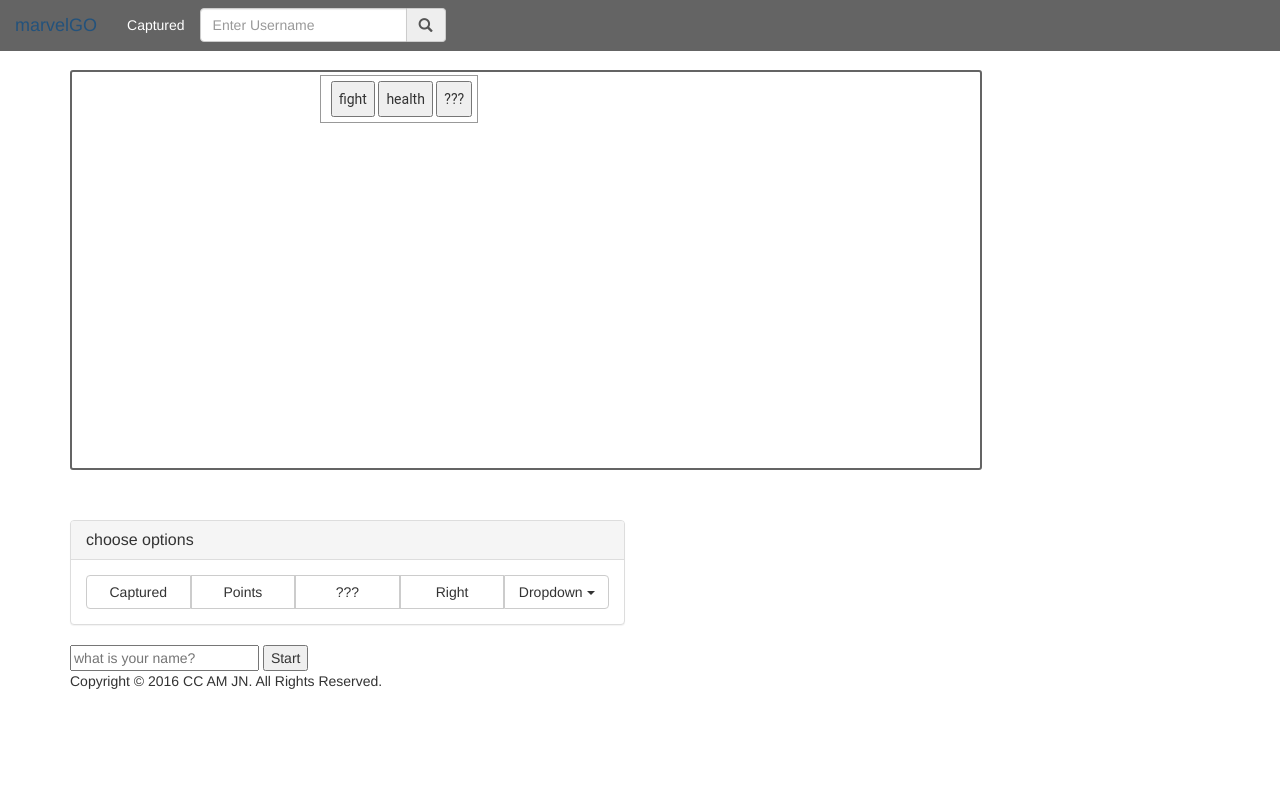
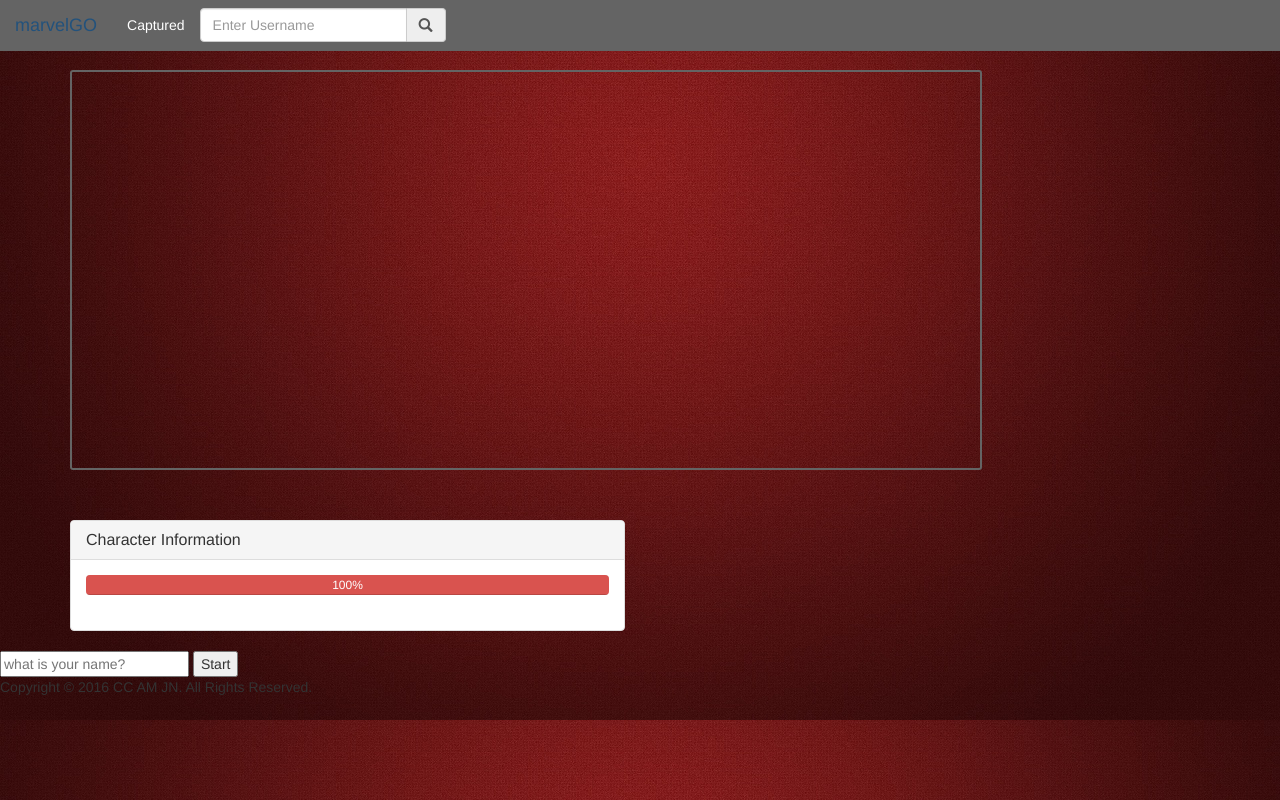
Before and after one commit to nmsb10/trends-project, a PHP site: page / in a window 1280 px wide. Run offline with PHP 8.4, Linux system fonts and the light colour scheme; some libraries are stand-ins or nearby versions; some web fonts are replaced.

Commit message:
updated index.html

```diff
--- a/assets/css/index.css
+++ b/assets/css/index.css
@@ -1,3 +1,9 @@
+body{
+
+    background-image: url("../../texture_background_shadow_spot_lights_50476_1280x720 copy.jpg");
+    background-repeat: cover;
+}
+
  .navbar-grey{
     background-color: rgb(100, 100, 100);
     color: rgb(255,255,255);
--- a/index.html
+++ b/index.html
@@ -39,11 +39,6 @@
             </div>
         </div>
         <div class="row" id="map-row">
-            <div id="floating-panel">
-                <input onclick="battle();" type=button value="fight">
-                <input onclick="displayHealth();" type=button value="health">
-                <input onclick="deleteMarkers();" type=button value="???">
-            </div>
             <div id="map" class="col-md-12">
             </div>
         </div>
@@ -51,32 +46,14 @@
             <div class="col-lg-6">
                 <div class="panel panel-default">
                     <div class="panel-heading">
-                        <h2 class="panel-title">choose options</h2>
+                        <h2 class="panel-title">Character Information</h2>
                     </div>
                     <div class="panel-body">
-                        <div class="btn-group btn-group-justified" role="group" aria-label="...">
-                            <div class="btn-group" role="group">
-                                <button type="button" class="btn btn-default">Captured</button>
-                            </div>
-                            <div class="btn-group" role="group">
-                                <button type="button" class="btn btn-default">Points</button>
-                            </div>
-                            <div class="btn-group" role="group">
-                                <button type="button" class="btn btn-default">???</button>
-                            </div>
-                            <div class="btn-group" role="group">
-                                <button type="button" class="btn btn-default"> Right</button>
-                            </div>
-                            <div class="btn-group" role="group">
-                                <button type="button" class="btn btn-default dropdown-toggle" data-toggle="dropdown" aria-haspopup="true" aria-expanded="false">Dropdown
-                                    <span class="caret"></span>
-                                </button>
-                                <ul class="dropdown-menu">
-                                    <li><a href="#">Dropdown link</a></li>
-                                    <li><a href="#">Dropdown link</a></li>
-                                </ul>
-                            </div>
-                        </div>
+					<div class=progress>
+           				<div class='progress-bar progress-bar-danger text-center' role='progressbar' aria-valuenow=100 aria-valuemin='0' aria-valuemax='100' style='width:100%;'> 100%
+           				</div>
+                	</div>
+                    </div>
                     </div>
                     <!-- panel-body -->
                 </div>
```
